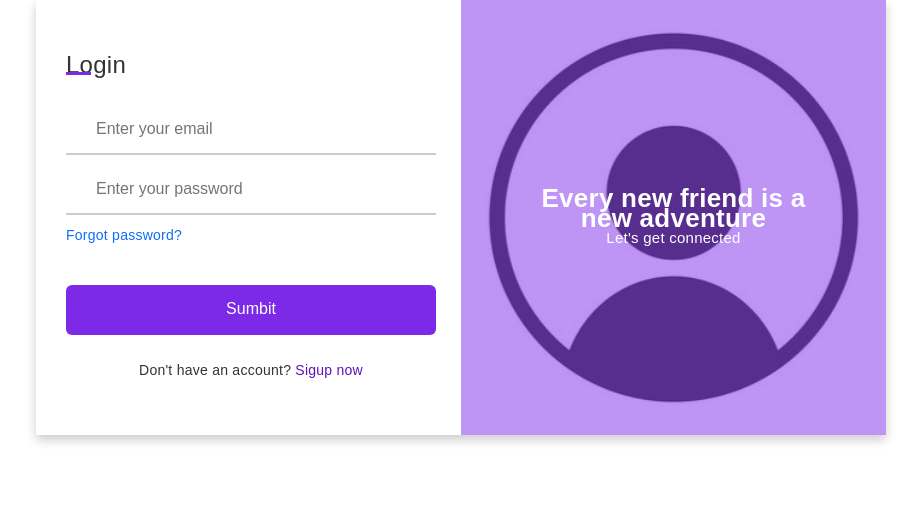
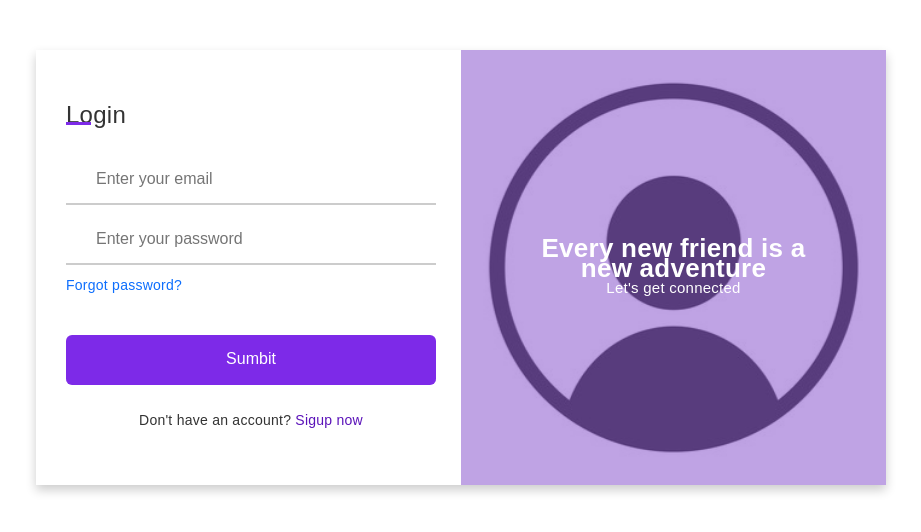
Before and after one commit to Dineshrao0058/matha-admin, an Angular app: page /admin in a window 1280 px wide. Shown: the top 532 px of the page, without its empty margins (179-1100 px from the left). Built offline with nearby package versions, Linux system fonts and the light colour scheme.

Commit message:
admin new changes

```diff
--- a/src/app/Admin/admin-login/admin-login.component.html
+++ b/src/app/Admin/admin-login/admin-login.component.html
@@ -1,73 +1,4 @@
-<!-- <div class="container">
-    <input type="checkbox" id="flip">
-    <div class="cover">
-        <div class="front">
-            <img src="images/frontImg.jpg" alt="">
-            <div class="text">
-                <span class="text-1">Every new friend is a <br> new adventure</span>
-                <span class="text-2">Let's get connected</span>
-            </div>
-        </div>
-        <div class="back">
-            <div class="text">
-                <span class="text-1">Complete miles of journey <br> with one step</span>
-                <span class="text-2">Let's get started</span>
-            </div>
-        </div>
-    </div>
-    <div class="forms">
-        <div class="form-content">
-            <div class="login-form">
-                <div class="title">Login</div>
-                <form action="#">
-                    <div class="input-boxes">
-                        <div class="input-box">
-                            <i class="fas fa-envelope"></i>
-                            <input type="text" placeholder="Enter your email" required>
-                        </div>
-                        <div class="input-box">
-                            <i class="fas fa-lock"></i>
-                            <input type="password" placeholder="Enter your password" required>
-                        </div>
-                        <div class="text"><a href="#">Forgot password?</a></div>
-                        <div class="button input-box">
-                            <input type="submit" value="Sumbit">
-                        </div>
-                        <div class="text sign-up-text">Don't have an account? <label for="flip">Sigup now</label></div>
-                    </div>
-                </form>
-            </div>
-            <div class="signup-form">
-                <div class="title">Signup</div>
-                <form action="#">
-                    <div class="input-boxes">
-                        <div class="input-box">
-                            <i class="fas fa-user"></i>
-                            <input type="text" placeholder="Enter your name" required>
-                        </div>
-                        <div class="input-box">
-                            <i class="fas fa-envelope"></i>
-                            <input type="text" placeholder="Enter your email" required>
-                        </div>
-                        <div class="input-box">
-                            <i class="fas fa-lock"></i>
-                            <input type="password" placeholder="Enter your password" required>
-                        </div>
-                        <div class="button input-box">
-                            <input type="submit" value="Sumbit">
-                        </div>
-                        <div class="text sign-up-text">Already have an account? <label for="flip">Login now</label>
-                        </div>
-                    </div>
-                </form>
-            </div>
-        </div>
-    </div>
-</div> -->
-
-
-
-<div class="container m-auto main">
+<div class="container main">
     <input type="checkbox" id="flip">
     <div class="cover">
         <div class="front">
--- a/src/app/Admin/admin-login/admin-login.component.scss
+++ b/src/app/Admin/admin-login/admin-login.component.scss
@@ -1,55 +1,3 @@
-// .main {
-//     background-color: rgb(252, 252, 251);
-// }
-
-// .c-title {
-//     text-align: center;
-//     font-weight: bold;
-//     text-transform: uppercase;
-//     color: rgb(91, 83, 83);
-//     font-size: 20px;
-// }
-
-// .logincard {
-//     background: none;
-//     margin: auto;
-//     height: 400px;
-//     width: 700px;
-//     box-shadow: rgba(50, 50, 93, 0.25) 0px 50px 100px -20px, rgba(0, 0, 0, 0.3) 0px 30px 60px -30px, rgba(10, 37, 64, 0.35) 0px -2px 6px 0px inset;
-// }
-
-// .fl {
-//     color: rgb(171, 8, 8);
-//     font-weight: bold;
-//      font-family: 'Times New Roman', Times, serif;
-// }
-
-// .main-btn {
-//     background-color: rgb(226, 10, 39);
-//     color: white;
-//     font-weight: 500;
-//     letter-spacing: 2px;
-//     font-family: 'Segoe UI', Tahoma, Geneva, Verdana, sans-serif;
-// }
-
-// .main-btn:hover {
-//     color: white;
-//     background-color: rgb(96, 62, 5);
-
-// }
-
-// .loginpage {
-//     background-image: url('../../../assets/images/adminlogo.jpg');
-//     background-repeat: no-repeat;
-//     padding: 20px;
-//     opacity: 70%;
-//     border-radius: 30px;
-// }
-
-// input {
-//     color: rgb(142, 140, 140);
-//     box-shadow: rgba(50, 50, 93, 0.25) 0px 50px 100px -20px, rgba(0, 0, 0, 0.3) 0px 30px 60px -30px, rgba(10, 37, 64, 0.35) 0px -2px 6px 0px inset;
-// }
 * {
 
     box-sizing: border-box;
@@ -61,8 +9,9 @@
     display: flex;
     align-items: center;
     justify-content: center;
-    background: #7d2ae8;
+    background: #968ba4;
     padding: 30px;
+    margin-top: 50px;
 }
 
 .container {
@@ -111,7 +60,7 @@
     position: absolute;
     height: 100%;
     width: 100%;
-    background: #7d2ae8;
+    background: #7f47c9;
     opacity: 0.5;
     z-index: 12;
 }
@@ -192,10 +141,12 @@
     width: 20px;
 }
 
+// fotm
 .forms .form-content .input-boxes {
     margin-top: 30px;
 }
 
+// inputs
 .forms .form-content .input-box {
     display: flex;
     align-items: center;
@@ -205,6 +156,7 @@
     position: relative;
 }
 
+// inputbox
 .form-content .input-box input {
     height: 100%;
     width: 100%;
```
